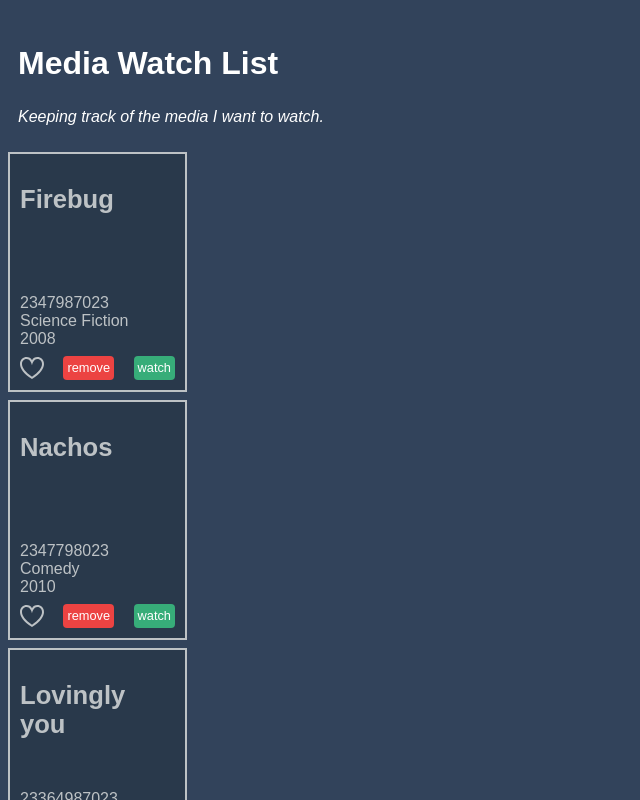
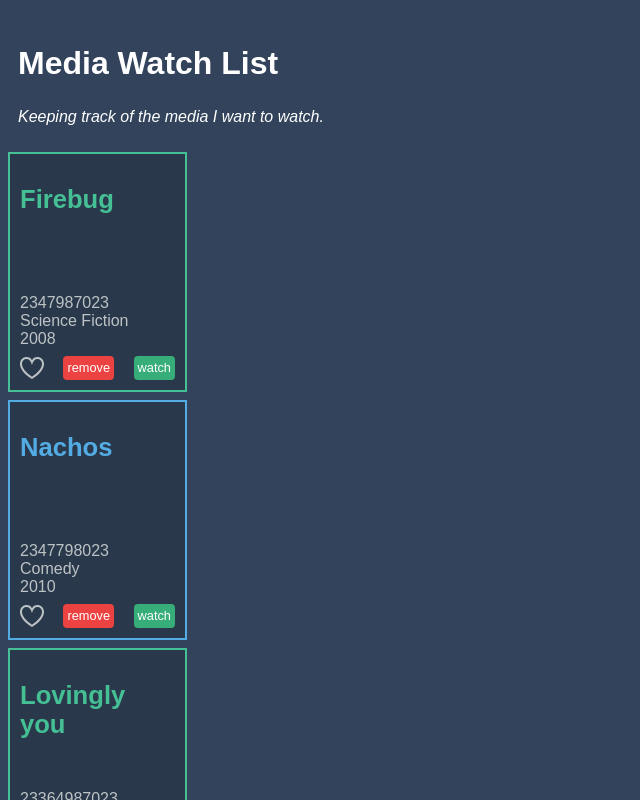
Before and after one commit to Teju-mestry/LinkedInAngular, an Angular app in the folder LinkedInAngularProject/: page / in a window 1280 px wide. Shown: the top 800 px of the page, without its empty margins (0-640 px from the left). Built offline with nearby package versions, Linux system fonts and the light colour scheme.

Commit message:
Attribute directive :Buit in

```diff
--- a/LinkedInAngularProject/src/app/media-item-list/media-item-list.component.html
+++ b/LinkedInAngularProject/src/app/media-item-list/media-item-list.component.html
@@ -1,3 +1,3 @@
 <section>
-    <app-media-item *ngFor="let mediaItem of mediaItems" [mediaItem]="mediaItem" (delete)='onDeleteMediaItem($event)'></app-media-item>
+    <app-media-item *ngFor="let mediaItem of mediaItems" [mediaItem]="mediaItem" (delete)='onDeleteMediaItem($event)' [ngClass]="{'medium-series':mediaItem.medium === 'Series','medium-movies':mediaItem.medium === 'Movies' }"></app-media-item>
 </section>
--- a/LinkedInAngularProject/src/app/media-item-list/media-item-list.component.ts
+++ b/LinkedInAngularProject/src/app/media-item-list/media-item-list.component.ts
@@ -25,7 +25,7 @@ export class MediaItemListComponent implements OnInit {
     {
       id: 2,
       name: 'Nachos',
-      medium: 'Series',
+      medium: 'Movies',
       category: 'Comedy',
       year:2010,
       watchedOn: 2347798023,
@@ -52,7 +52,7 @@ export class MediaItemListComponent implements OnInit {
     {
       id: 5,
       name: 'WalkTalk',
-      medium: 'Series',
+      medium: 'Movies',
       category: 'Thriller',
       year:2012,
       watchedOn: 23456457023,
```
